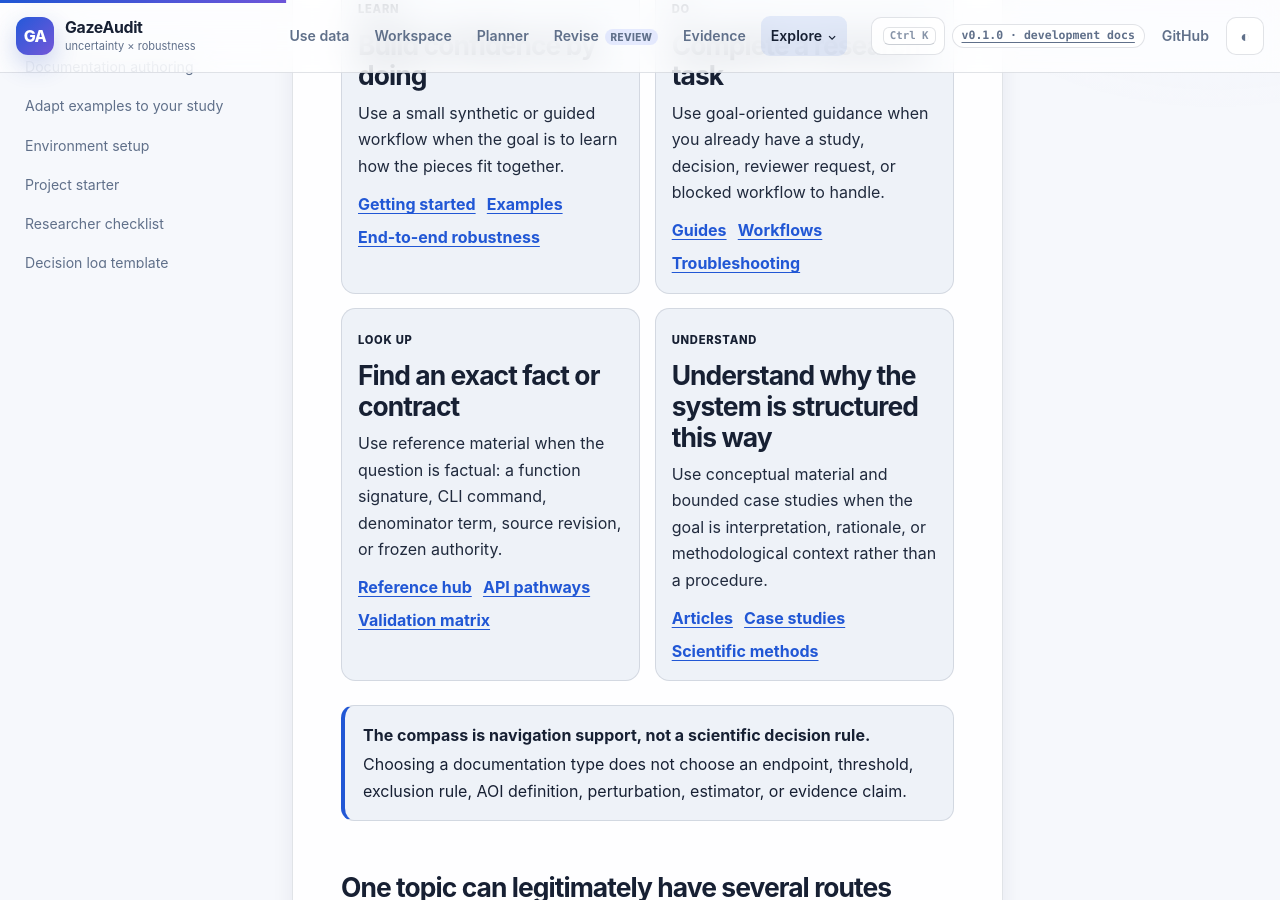
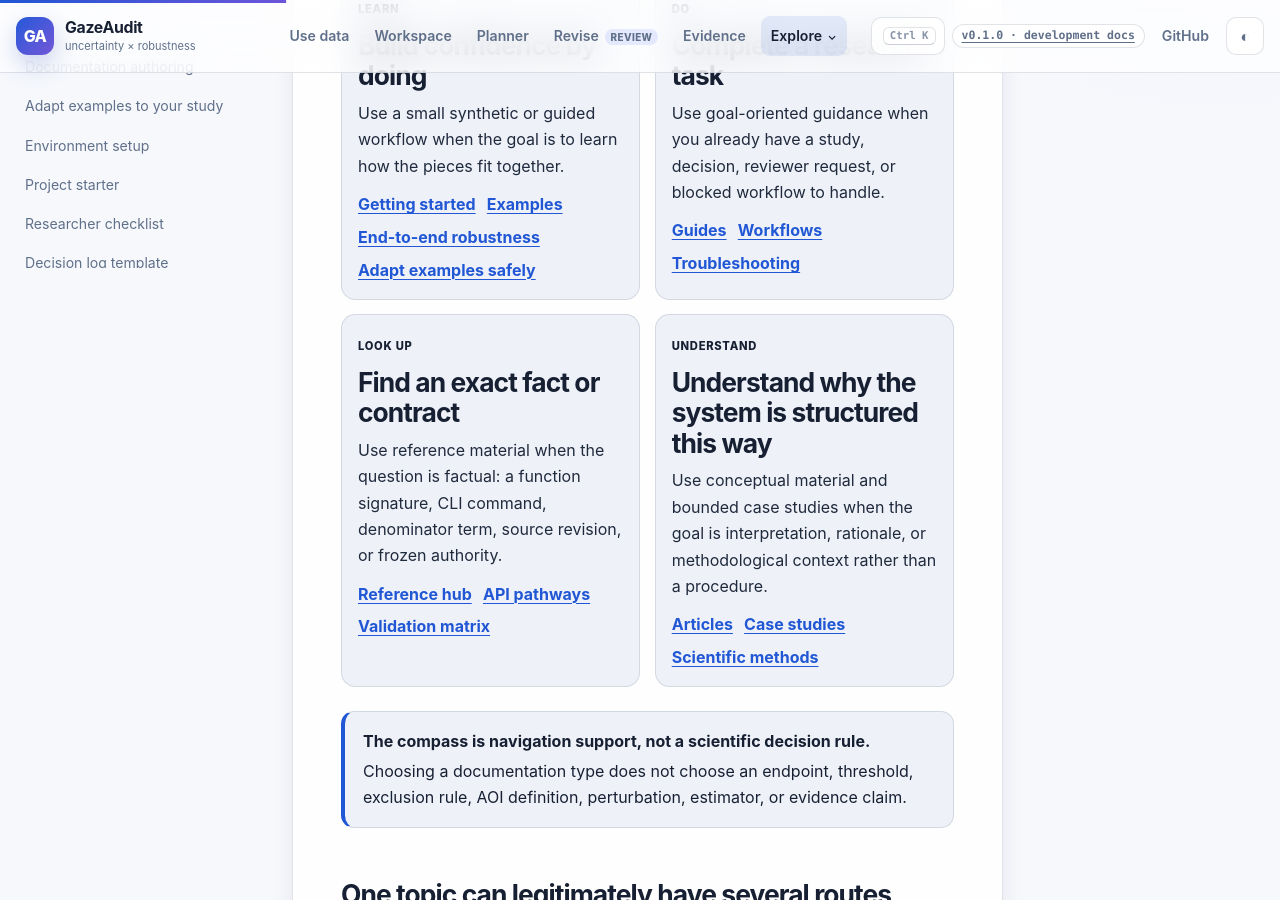
Before and after one commit to stefanosbalaskas/GazeAudit, a Jekyll site: the page built from docs/documentation-map.md, in a window 1280 px wide and 900 px high, scrolled down 629 px. Built offline with Jekyll 4.4.1, drawn with Linux system fonts in a browser that asks for light colours.

Commit message:
docs: connect compass to example adaptation

```diff
--- a/docs/documentation-map.md
+++ b/docs/documentation-map.md
@@ -22,6 +22,7 @@ This structure is adapted from the tutorial / how-to / reference / explanation s
       <a href="{{ '/docs/getting-started/' | relative_url }}">Getting started</a>
       <a href="{{ '/docs/examples/' | relative_url }}">Examples</a>
       <a href="{{ '/docs/examples/end-to-end-robustness/' | relative_url }}">End-to-end robustness</a>
+      <a href="{{ '/docs/guides/adapt-examples-to-study/' | relative_url }}">Adapt examples safely</a>
     </div>
   </article>
 
```
